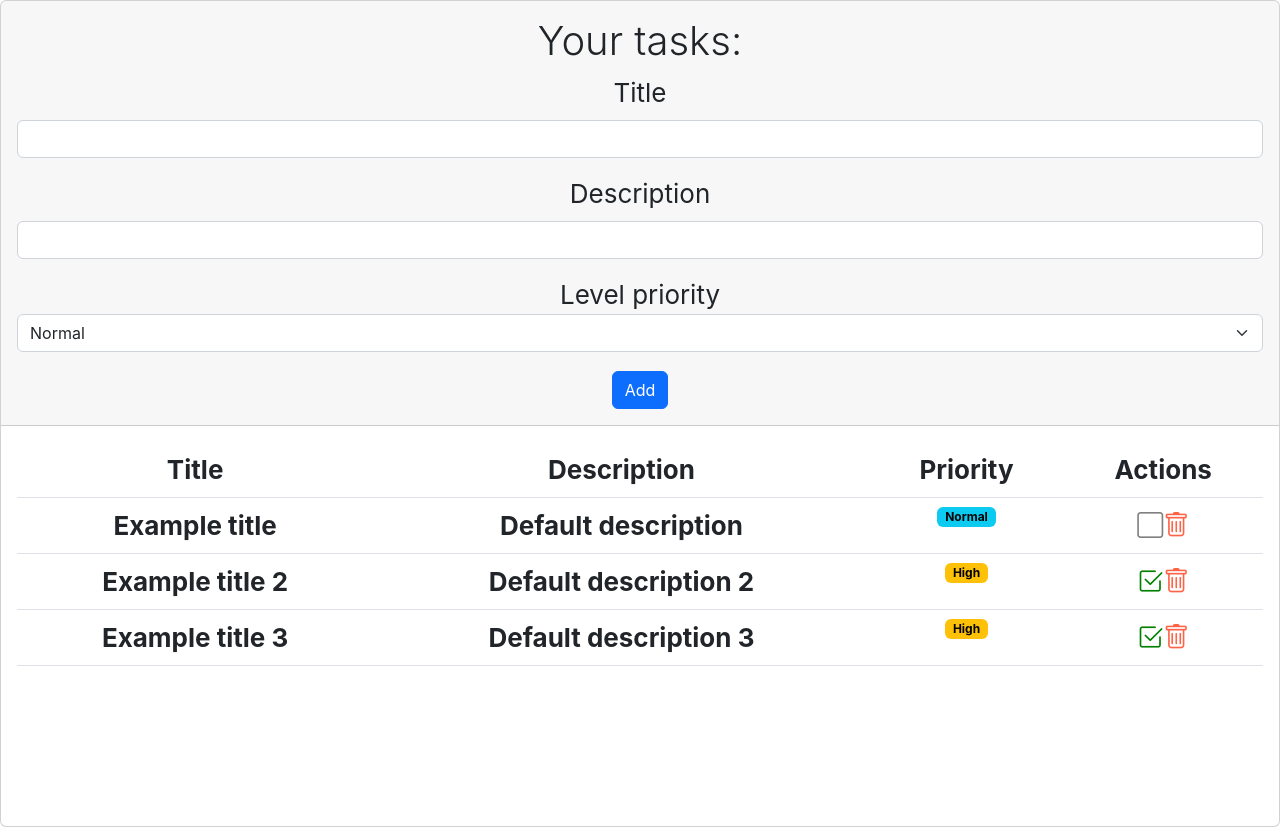
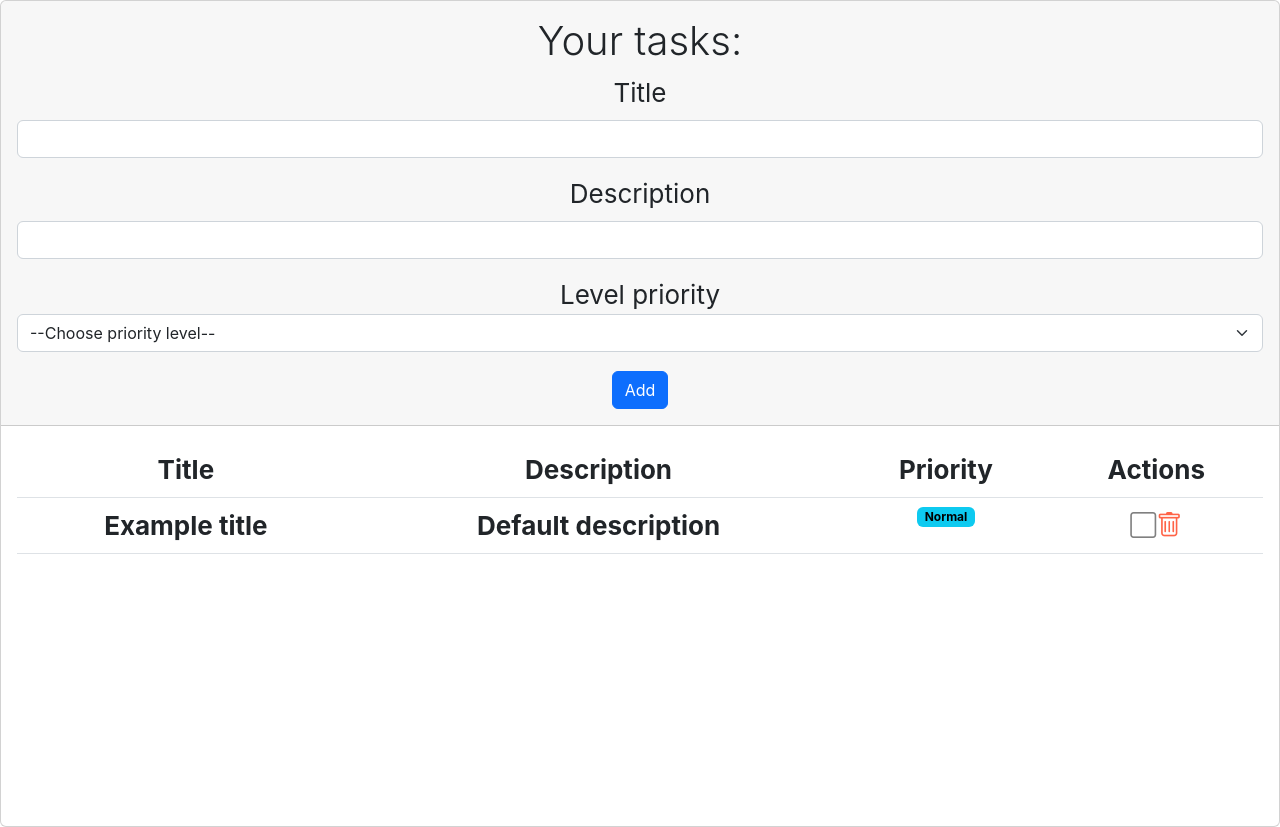
Before and after one commit to Guarito/01-hola-mundo, a React (Create React App) app: page / in a window 1280 px wide. Built offline with nearby package versions, Linux system fonts and the light colour scheme.

Commit message:
Agregada logica para manejar formulario de nueva tarea

```diff
--- a/src/components/container/task_list.jsx
+++ b/src/components/container/task_list.jsx
@@ -12,24 +12,8 @@ const TaskList = (props) => {
         LEVELS.NORMAL
     );
 
-    const defaultTask2 = new Task(
-        "Example title 2",
-        "Default description 2",
-        true,
-        LEVELS.HIGH
-    );
-    const defaultTask3 = new Task(
-        "Example title 3",
-        "Default description 3",
-        true,
-        LEVELS.HIGH
-    );
     //State del componente para manejar el listado de tareas
-    const [tasks, setTasks] = useState([
-        defaultTask,
-        defaultTask2,
-        defaultTask3,
-    ]);
+    const [tasks, setTasks] = useState([defaultTask]);
 
     const [loading, setLoading] = useState(true);
 
@@ -46,11 +30,10 @@ const TaskList = (props) => {
     /**
      * Funcion para agregar nueva tarea
      */
-    const addTask = () => {
-        setTasks([
-            ...tasks,
-            new Task("New task", "new task description", false, LEVELS.NORMAL),
-        ]);
+    const addTask = (values) => {
+        const { title, description, completed, level } = values;
+        console.log(title, description, completed, level);
+        setTasks([...tasks, new Task(title, description, completed, level)]);
     };
 
     /**
--- a/src/components/pure/forms/taskForm.jsx
+++ b/src/components/pure/forms/taskForm.jsx
@@ -1,37 +1,80 @@
 import { useState } from "react";
 
+const TaskForm = ({ addTask }) => {
+    const initialTask = {
+        title: "",
+        description: "",
+        completed: false,
+        level: "",
+    };
+    const [formData, setFormData] = useState(initialTask);
 
+    const resetForm = () => setFormData(initialTask);
+    const handleChange = (e) => {
+        const { name, value } = e.target;
+        setFormData((formData) => {
+            return {
+                ...formData,
+                [name]: value,
+            };
+        });
+    };
 
-const TaskForm = ({ addTask }) => {
+    const handleSubmit = (e) => {
+        e.preventDefault();
+        addTask(formData);
+        resetForm();
+    };
     return (
         <form>
             <div className="mb-3">
                 <label htmlFor="title" className="form-label">
                     Title
                 </label>
-                <input type="text" className="form-control" id="task" />
+                <input
+                    type="text"
+                    className="form-control"
+                    name="title"
+                    id="title"
+                    value={formData.title}
+                    onChange={handleChange}
+                />
             </div>
             <div className="mb-3">
                 <label htmlFor="description" className="form-label">
                     Description
                 </label>
-                <input type="text" className="form-control" id="description" />
+                <input
+                    type="text"
+                    className="form-control"
+                    name="description"
+                    id="description"
+                    value={formData.description}
+                    onChange={handleChange}
+                />
             </div>
             <div className="mb-3">
                 <label htmlFor="level">Level priority</label>
                 <select
                     className="form-select"
-                    aria-label="Default select example"
+                    name="level"
                     id="level"
-                    placeholder="Open this select menu"
+                    value={formData.level}
+                    onChange={handleChange}
+                    // placeholder="Open this select menu"
                 >
-                    <option value="normal">Normal</option>
-                    <option value="high">High</option>
-                    <option value="blocking">Blocking</option>
+                    <option value="">--Choose priority level--</option>
+                    <option value="Normal">Normal</option>
+                    <option value="High">High</option>
+                    <option value="Blocking">Blocking</option>
                 </select>
             </div>
 
-            <button type="submit" className="btn btn-primary" onClick={addTask}>
+            <button
+                type="submit"
+                className="btn btn-primary"
+                onClick={handleSubmit}
+            >
                 Add
             </button>
         </form>
```
